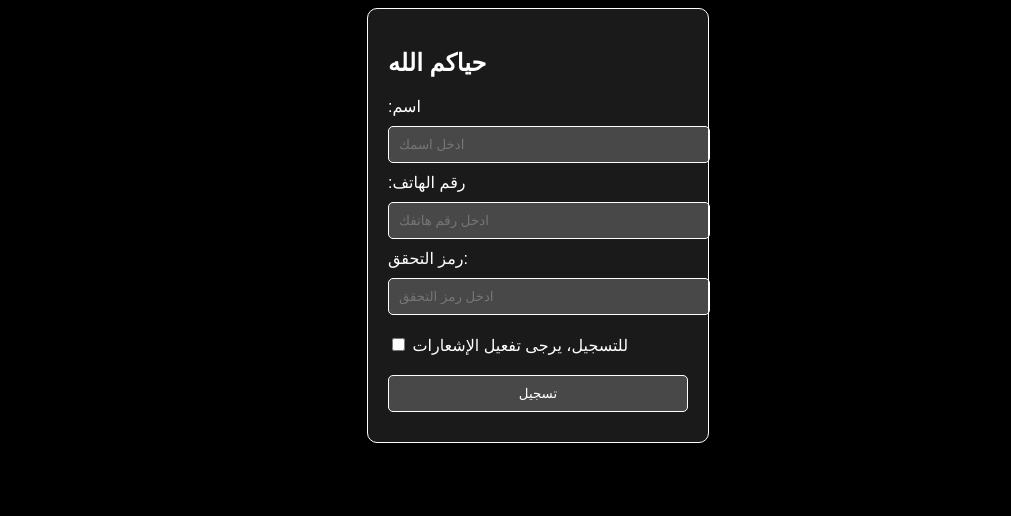
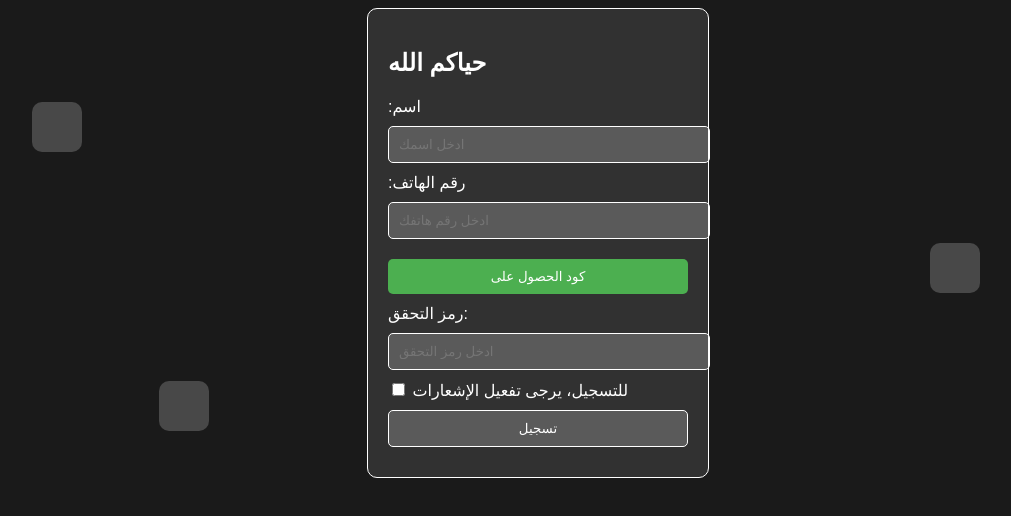
Before and after one commit to zuhur201919-dotcom/khalilhairdisagner, a plain HTML site: page index.html in a window 1280 px wide. Shown: the whole page, without its empty margins (102-1113 px from the left). Drawn offline with Linux system fonts and the light colour scheme.

Commit message:
Update index.html

```diff
--- a/index.html
+++ b/index.html
@@ -6,9 +6,11 @@
     <title>Randevu Sistemi</title>
     <style>
         body {
-            background-color: black;
+            background-color: #1a1a1a; /* Koyu gri arka plan */
             color: white;
             font-family: Arial, sans-serif;
+            position: relative;
+            overflow: hidden;
         }
         .container {
             width: 300px;
@@ -17,6 +19,8 @@
             border: 1px solid white;
             border-radius: 10px;
             background-color: rgba(255, 255, 255, 0.1);
+            position: relative;
+            z-index: 1;
         }
         input[type="text"], input[type="tel"], input[type="submit"] {
             width: 100%;
@@ -27,12 +31,37 @@
             background-color: rgba(255, 255, 255, 0.2);
             color: white;
         }
-        .checkbox {
+        .button {
+            background-color: #4CAF50; /* Yeşil buton */
+            color: white;
+            border: none;
+            border-radius: 5px;
+            cursor: pointer;
+            padding: 10px;
+            width: 100%;
             margin: 10px 0;
         }
+        .button:hover {
+            background-color: #45a049; /* Buton hover rengi */
+        }
+        .sticker {
+            position: absolute;
+            width: 50px;
+            height: 50px;
+            background-color: rgba(255, 255, 255, 0.2);
+            border-radius: 10px;
+            z-index: 0;
+        }
+        .sticker1 { top: 20%; left: 10%; }
+        .sticker2 { top: 50%; right: 15%; }
+        .sticker3 { bottom: 10%; left: 20%; }
     </style>
 </head>
 <body>
+
+<div class="sticker sticker1"></div>
+<div class="sticker sticker2"></div>
+<div class="sticker sticker3"></div>
 
 <div class="container">
     <h2>حياكم الله</h2>
@@ -42,6 +71,8 @@
 
         <label for="phone">رقم الهاتف:</label>
         <input type="tel" id="phone" required placeholder="ادخل رقم هاتفك">
+
+        <button type="button" class="button" id="getCodeButton">كود الحصول على</button>
 
         <label for="verificationCode">رمز التحقق:</label>
         <input type="text" id="verificationCode" required placeholder="ادخل رمز التحقق">
@@ -56,6 +87,16 @@
 </div>
 
 <script>
+    document.getElementById('getCodeButton').addEventListener('click', function() {
+        const phone = document.getElementById('phone').value;
+        if (phone) {
+            alert('Kodunuz ' + phone + ' numarasına gönderildi!'); // Burada kod gönderildi mesajı
+            // Gerçek bir uygulamada burada bir API çağrısı yapılabilir
+        } else {
+            alert('Lütfen telefon numaranızı girin.');
+        }
+    });
+
     document.getElementById('registrationForm').addEventListener('submit', function(event) {
         event.preventDefault();
 
```
